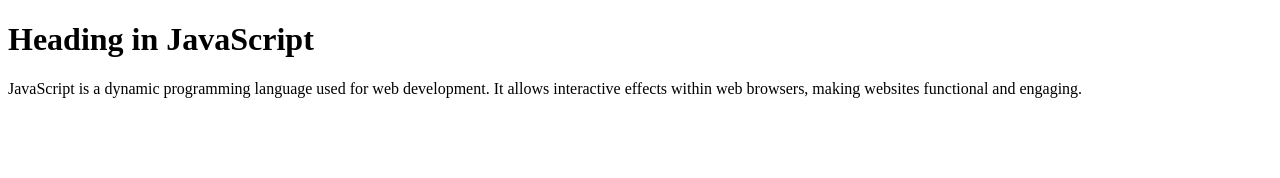
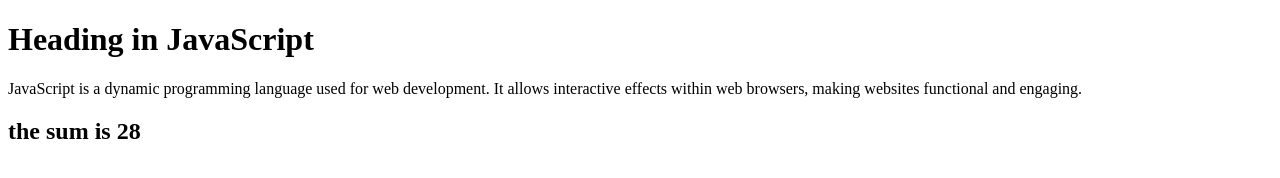
Before and after one commit to Elvis-445/Introduction-To-Javascript, a plain HTML site: page index.html in a window 1280 px wide. Drawn offline with Linux system fonts and the light colour scheme.

Commit message:
Added Operators and Variables

```diff
--- a/index.html
+++ b/index.html
@@ -8,11 +8,18 @@
 <body>
     <h1 id="Heading/Head"></h1>
     <p id="Paragraph"></p>
+    <h2 id="operator"></h2>
     <script>
         //ExampleOfAComment / Head
         document.getElementById("Heading/Head") .innerHTML="Heading in JavaScript";
         //ExampleOfAComment / Paragraph
         document.getElementById("Paragraph") .innerHTML="JavaScript is a dynamic programming language used for web development. It allows interactive effects within web browsers, making websites functional and engaging.";
+        //variables
+        var numb1=6;
+        var numb2=12;
+        var numb3=10;
+        var sum=numb1+numb2+numb3
+        document.getElementById("operator").innerHTML="the sum is "+ sum;
     </script>
 </body>
 </html>
```
